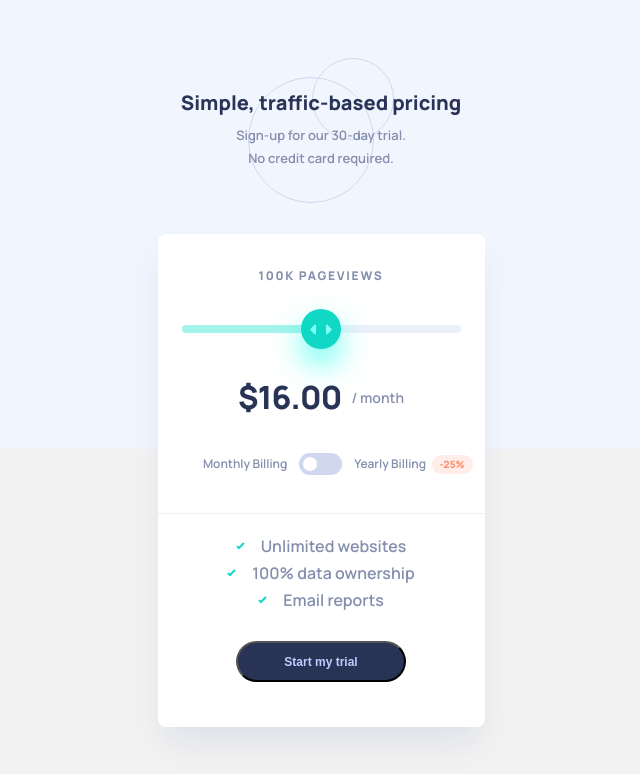
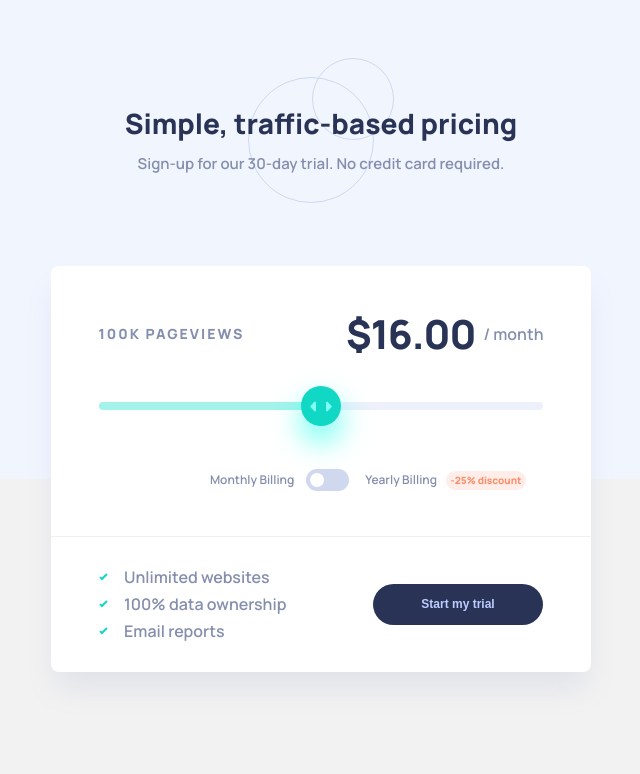
Before and after one commit to TemuriTsutskiridze/Interactive-Pricing-Component, a plain HTML site: page index.html in a window 1536 px wide. Shown: the whole page, without its empty margins (447-1087 px from the left). Drawn offline with Linux system fonts and the light colour scheme.

Commit message:
javascript code for responsive layout

```diff
--- a/script.js
+++ b/script.js
@@ -5,3 +5,35 @@ slider.addEventListener("input", function() {
     const thumbPositionPercent = thumbPosition * 100 + '%'; // converts thumbPosition to percentage
     document.documentElement.style.setProperty('--thumb-position', thumbPositionPercent); // assigns thumpPercentage to varable that is created in styles.css
 });
+
+
+// -------------- code for responsive design ----------------- //
+
+const mediaQuery = window.matchMedia('(min-width: 1440px)');
+
+const payment = document.querySelector('.payment');
+const yearly_percent = document.querySelector('.yearly_percent');
+
+function handleScreenSizeChange(e) {
+  const first_div = document.querySelector('div:first-of-type');
+  if (e.matches) {
+    first_div.classList.add('first_div');
+    first_div.innerHTML += '<div class = "payment">' +
+                                '<p class = "dollar">$16.00</p>' +
+                                '<p class = "month">/ month</p>' +
+                           '</div>';
+    payment.style.display = "none";
+    yearly_percent.textContent = "-25% discount";
+  } else {
+    first_div.classList.remove('first_div');
+    payment.style.display = "flex";
+    first_div.innerHTML = '<h2 class="main_heading">100K PAGEVIEWS</h2>';
+    yearly_percent.textContent = "-25%";
+  }
+}
+
+// add listener for screen size change
+mediaQuery.addListener(handleScreenSizeChange);
+
+// check initial screen size
+handleScreenSizeChange(mediaQuery);
--- a/styles/styles.css
+++ b/styles/styles.css
@@ -48,7 +48,7 @@ main {
     display: flex;
     flex-direction: column;
     align-items: center;
-    margin: 0 auto;
+    margin: 0 auto 55px;
 }
 
 .main_heading {
@@ -81,12 +81,19 @@ input[type="range"]::-webkit-slider-thumb {
     appearance: none;
     width: 40px;
     height: 40px;
-    background: #10D8C4;
+    background-color: #10D8C4;
     box-shadow: 0px 15px 30px rgba(0, 255, 231, 0.6);
     border-radius: 100px;
     background-image: url(../images/icon-slider.svg);
     background-repeat: no-repeat;
     background-position: top 50% left 50%;
+    cursor: pointer;
+    transition: .5s;
+}
+
+input[type="range"]::-webkit-slider-thumb:active {
+    background-color: #24AEA1;
+    transition: .5s;
 }
 
 .payment {
@@ -166,11 +173,6 @@ input[type="range"]::-webkit-slider-thumb {
     transition: .5s;
 }
 
-/* .toggle_slider:hover {
-    background-color: #7AEADF;
-    transition: .5s;
-} */
-
 .toggle_slider:before {
     position: absolute;
     content: "";
@@ -209,6 +211,7 @@ input:checked + .toggle_slider:before {
     flex-direction: column;
     align-items: center;
     gap: 33px;
+    margin-bottom: 45px;
 }
 
 .last ul {
@@ -233,8 +236,8 @@ input:checked + .toggle_slider:before {
     height: 41px;
     background: #293356;
     border-radius: 20.5px;
-    margin-bottom: 45px;
     transition: .5s;
+    border: none;
 }
 
 .start:hover {
@@ -242,3 +245,114 @@ input:checked + .toggle_slider:before {
     transition: .5s;
     cursor: pointer;
 }
+
+
+
+/* --------------------- RESPONSIVE --------------- */
+
+@media (min-width: 1440px) {
+
+    body {
+        background-size: contain;
+    }
+
+    /* HEADER */
+
+    header {
+        padding: 104px 0px 92px;
+    }
+
+    .header_heading {
+        font-size: 28px;
+        line-height: 38px;
+    }
+
+    .header_paragraph {
+        font-size: 15px;
+        line-height: 20px;
+        margin-top: 12px;
+        max-width: 40ch;
+    }
+
+
+    /* MAIN */
+
+    main {
+        max-width: 540px;
+        margin-bottom: 137px;
+    }
+
+    .main_heading {
+        margin: 0;
+    }
+
+    .first_div {
+        width: 445px;
+        display: flex;
+        justify-content: space-between;
+        align-items: center;
+        margin-top: 40px;
+    }
+
+    .main_heading {
+        font-size: 14px;
+        line-height: 19px;
+        letter-spacing: 2px;
+    }
+
+    .dollar {
+        font-size: 40px;
+        line-height: 55px;
+        letter-spacing: -1px;
+    }
+
+    .month {
+        font-size: 16px;
+        line-height: 22px;
+    }
+
+    input[type=range] {
+        width: 444px;
+    }
+
+    .payment {
+        flex-direction: row;
+        gap: 8px;
+        margin-top: 0;
+    }
+
+    .toggle_slider:hover {
+        background-color: #7AEADF;
+        transition: .5s;
+        cursor: pointer;
+    }
+
+    .billing {
+        margin-top: 57px;
+        padding-bottom: 45px;
+        gap: 16px;
+        padding-right: 65px;
+    }
+
+    .yearly {
+        gap: 9px;
+    }
+
+    .yearly_percent {
+        width: 80px;
+        height: 19px;
+    }
+
+    .last {
+        width: 444px;
+        margin-top: 32px;
+        flex-direction: row;
+        justify-content: space-between;
+        align-items: center;
+        margin-bottom: 33px;
+    }
+
+    .last ul {
+        align-items: flex-start;
+    }
+}
```
